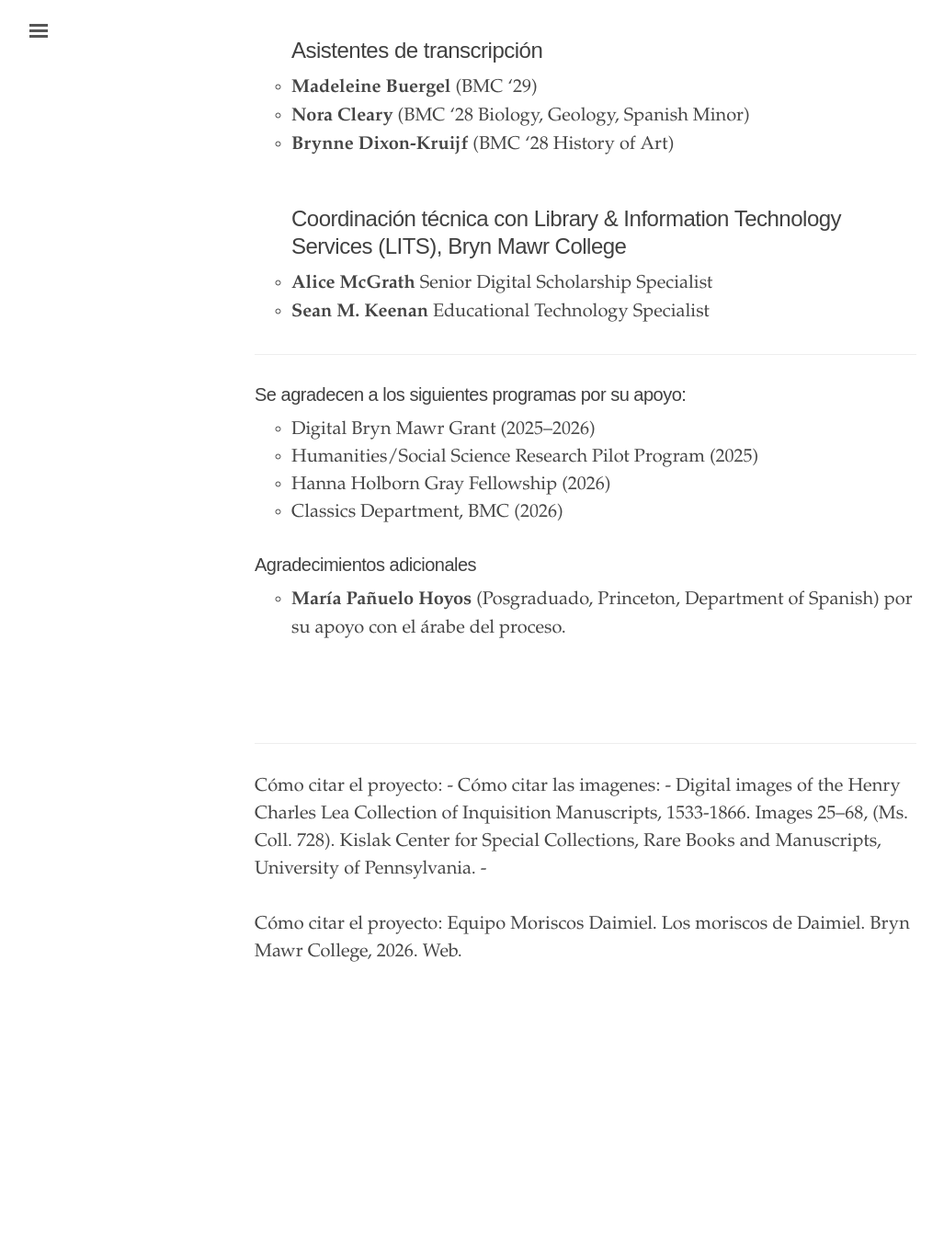
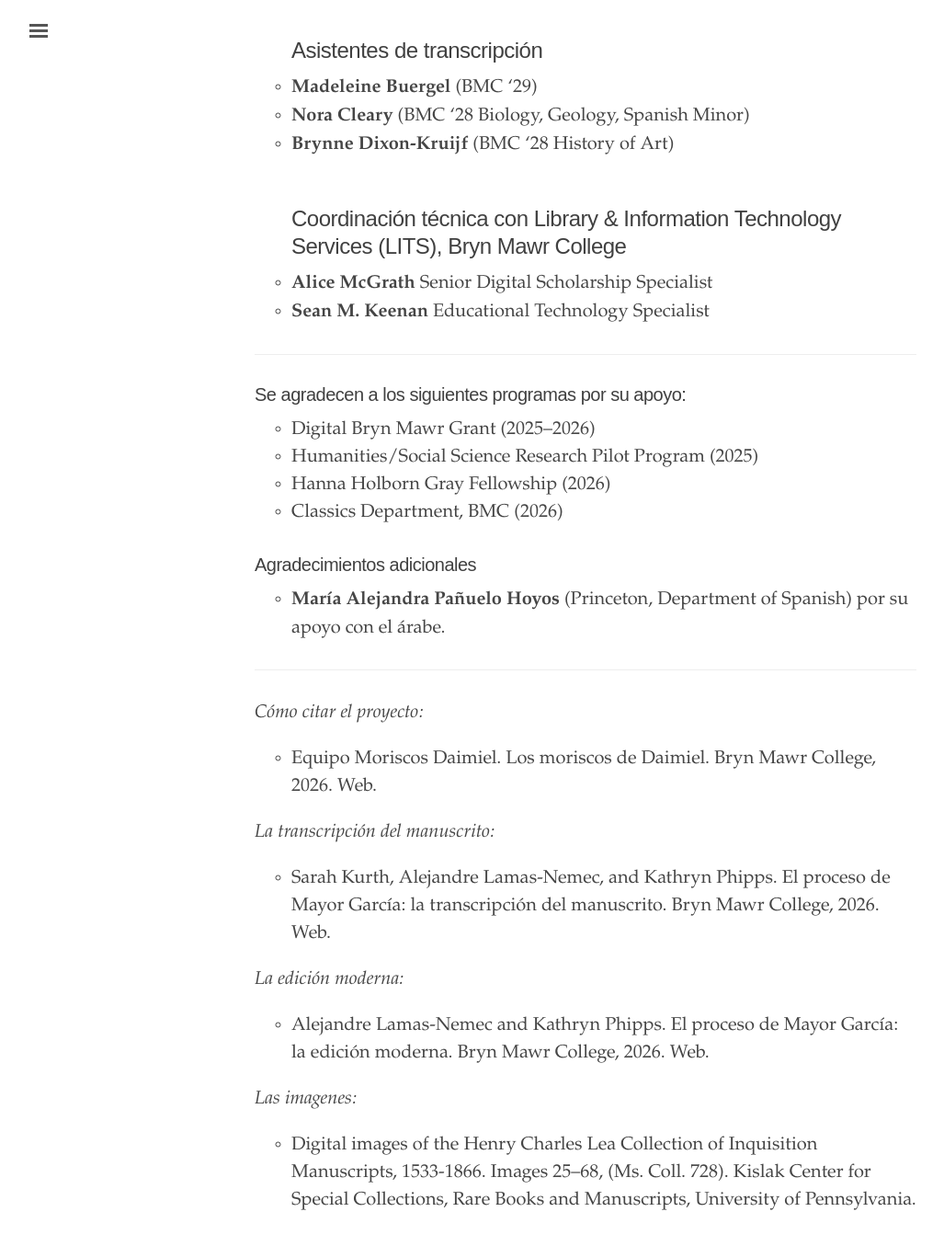
Before and after one commit to digbmc/moriscos-daimel, a Jekyll site: the page built from sobre-el-proyecto.md, in a window 1280 px wide and 1400 px high, scrolled down 988 px. Shown: the top 1355 px of the window at 92% size, without its empty margins (3-1030 px from the left). Built offline with Jekyll 4.4.1, drawn with Linux system fonts in a browser that asks for light colours; before the commit the page ends 2118 px from its top, so only the background shows below that.

Commit message:
Update sobre-el-proyecto.md

```diff
--- a/sobre-el-proyecto.md
+++ b/sobre-el-proyecto.md
@@ -47,19 +47,18 @@ La edición del manuscrito ofrece una transcripción precisa de la paleografía
 
 ### Agradecimientos adicionales
 
-- **María Pañuelo Hoyos** (Posgraduado, Princeton, Department of Spanish) por su apoyo con el árabe del proceso.
+- **María Alejandra Pañuelo Hoyos** (Princeton, Department of Spanish) por su apoyo con el árabe.
 
+<hr>
 
-<br>
-<br>
-<hr>
-<p>
-  Cómo citar el proyecto:
-   -
-  Cómo citar las imagenes:
+ *Cómo citar el proyecto:*
+  - Equipo Moriscos Daimiel. Los moriscos de Daimiel. Bryn Mawr College, 2026. Web.
 
+ *La transcripción del manuscrito:*
+  - Sarah Kurth, Alejandre Lamas-Nemec, and Kathryn Phipps. El proceso de Mayor García: la transcripción del manuscrito. Bryn Mawr College, 2026. Web.
+
+*La edición moderna:*
+ - Alejandre Lamas-Nemec and Kathryn Phipps. El proceso de Mayor García: la edición moderna. Bryn Mawr College, 2026. Web.
+
+ *Las imagenes:*
   - Digital images of the Henry Charles Lea Collection of Inquisition Manuscripts, 1533-1866. Images 25–68, (Ms. Coll. 728). Kislak Center for Special Collections, Rare Books and Manuscripts, University of Pennsylvania.
-  -
-  <br><br>
-  Cómo citar el proyecto: Equipo Moriscos Daimiel. Los moriscos de Daimiel. Bryn Mawr College, 2026. Web.
-</p>
```
